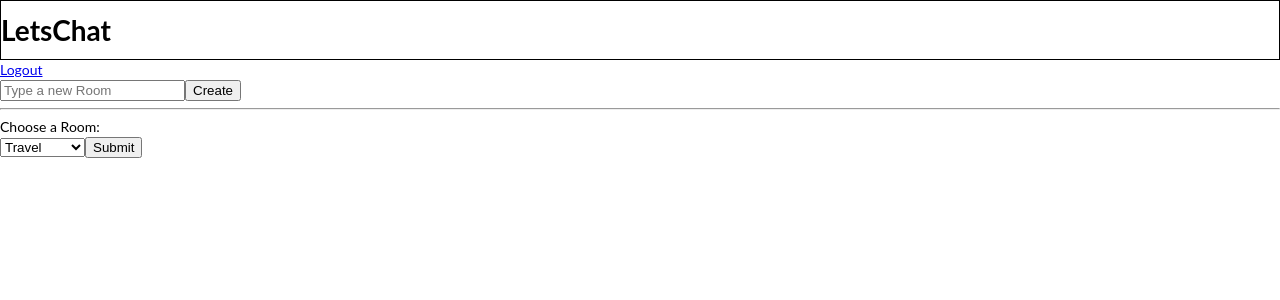
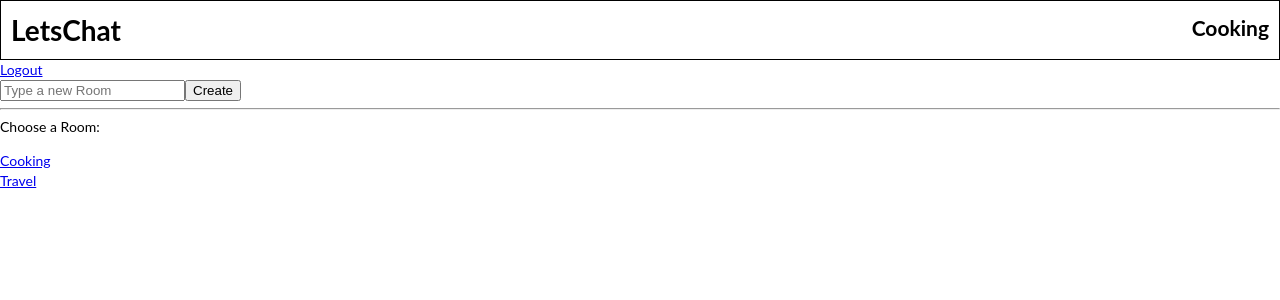
Before and after one commit to ap104826/lets-chat, a React (Create React App) app: page / in a window 1280 px wide. Shown: the top 300 px of the page. Built offline with nearby package versions, Linux system fonts and the light colour scheme.

Commit message:
adding content and css to nav

```diff
--- a/src/App.css
+++ b/src/App.css
@@ -1,5 +1,7 @@
 .App_header {
   display: flex;
+  justify-content: space-between;
+  padding: 0px 10px 0px 10px;
   border: black;
   border-style: solid;
   border-width: thin;
--- a/src/App.js
+++ b/src/App.js
@@ -70,6 +70,7 @@ class App extends Component {
         <div className="App">
           <header className="App_header">
             <h1>LetsChat</h1>
+            <h2>Cooking</h2>
           </header>
           <Route
             exact
--- a/src/Room.js
+++ b/src/Room.js
@@ -2,6 +2,7 @@ import React, { Component } from 'react';
 import ApiContext from './ApiContext'
 import { getMessagesForRoom } from './messages-helpers'
 import { NavLink } from 'react-router-dom';
+
 
 
 export default class Room extends Component {
--- a/src/Rooms.js
+++ b/src/Rooms.js
@@ -1,7 +1,15 @@
 import React, { Component } from 'react';
+import { NavLink } from 'react-router-dom';
+import rooms from './Rooms'
+import ApiContext from './ApiContext'
 
-export default class Room extends Component {
+
+export default class Rooms extends Component {
+
+    static contextType = ApiContext
     render() {
+        const { rooms = [] } = this.context
+
         return (
             <div>
                 <a className="LeaveRoom_button" type="button" href="/Leave Room">Logout</a>
@@ -10,17 +18,21 @@ export default class Room extends Component {
 
                     <button type="button" className="signup-btn">Create</button>
                     <hr />
-                    <form>
-                        <label htmlFor="rooms">Choose a Room:</label>
-                        <br></br>
-                        <select name="rooms" id="room">
-                            <option value="travel">Travel</option>
-                            <option value="cooking">Cooking</option>
-                            <option value="Homes">Homes</option>
-                            <option value="Gardening">Gardening</option>
-                        </select>
-                        <input type="submit" value="Submit" />
-                    </form>
+
+                    <label htmlFor="rooms">Choose a Room:</label>
+                    <br></br>
+                    <ul>
+                        {rooms.map(room =>
+                            <li key={room.id}>
+                                <NavLink
+                                    to={`/rooms/${room.id}`}
+                                >
+                                    {room.name}
+
+                                </NavLink>
+                            </li>)}
+                    </ul>
+
 
                 </div>
 
```
